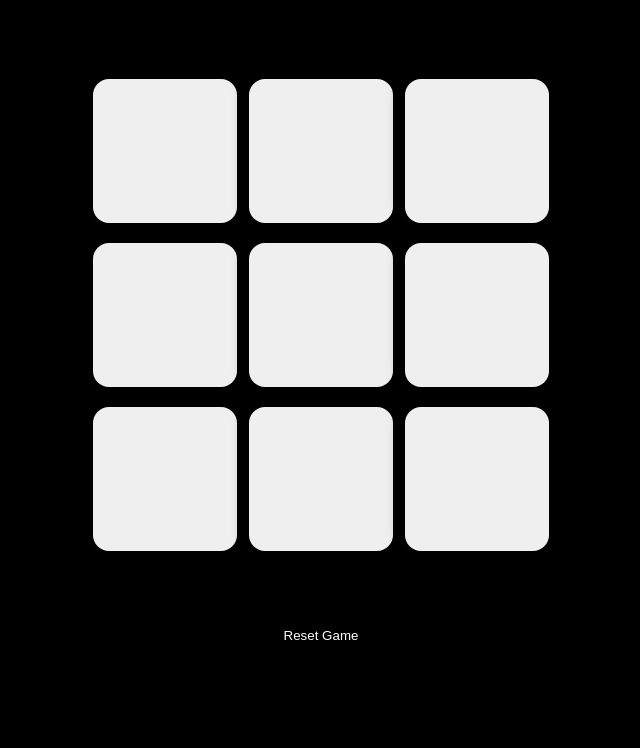
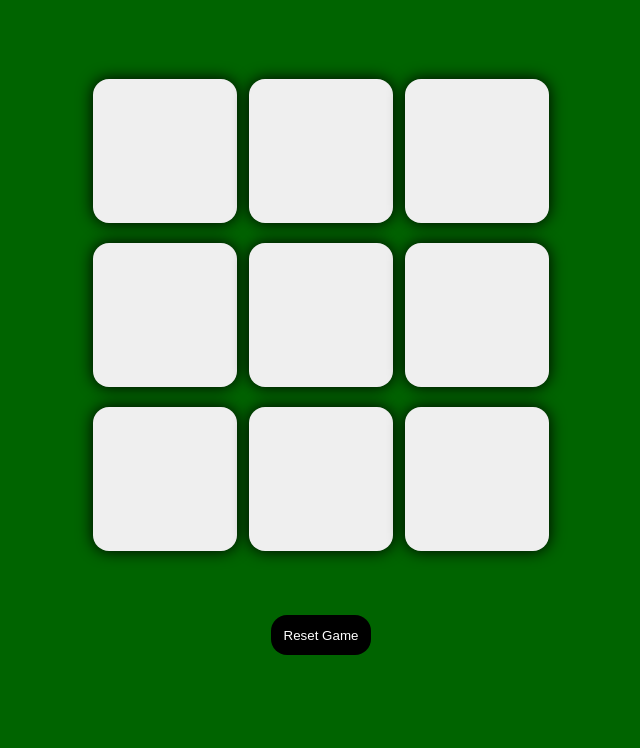
Before and after one commit to nsrsrish/TicTacToe, a plain HTML site: page index.html in a window 1280 px wide. Shown: the part 52-800 px from the top of the page, without its empty margins (319-959 px from the left). Drawn offline with Linux system fonts and the light colour scheme.

Commit message:
Reversing the change

```diff
--- a/style.css
+++ b/style.css
@@ -4,7 +4,7 @@
 }
 
 body{
-    background-color: black;
+    background-color: #006400;
     text-align: center;
     color: #9ef01a;
 }
```
